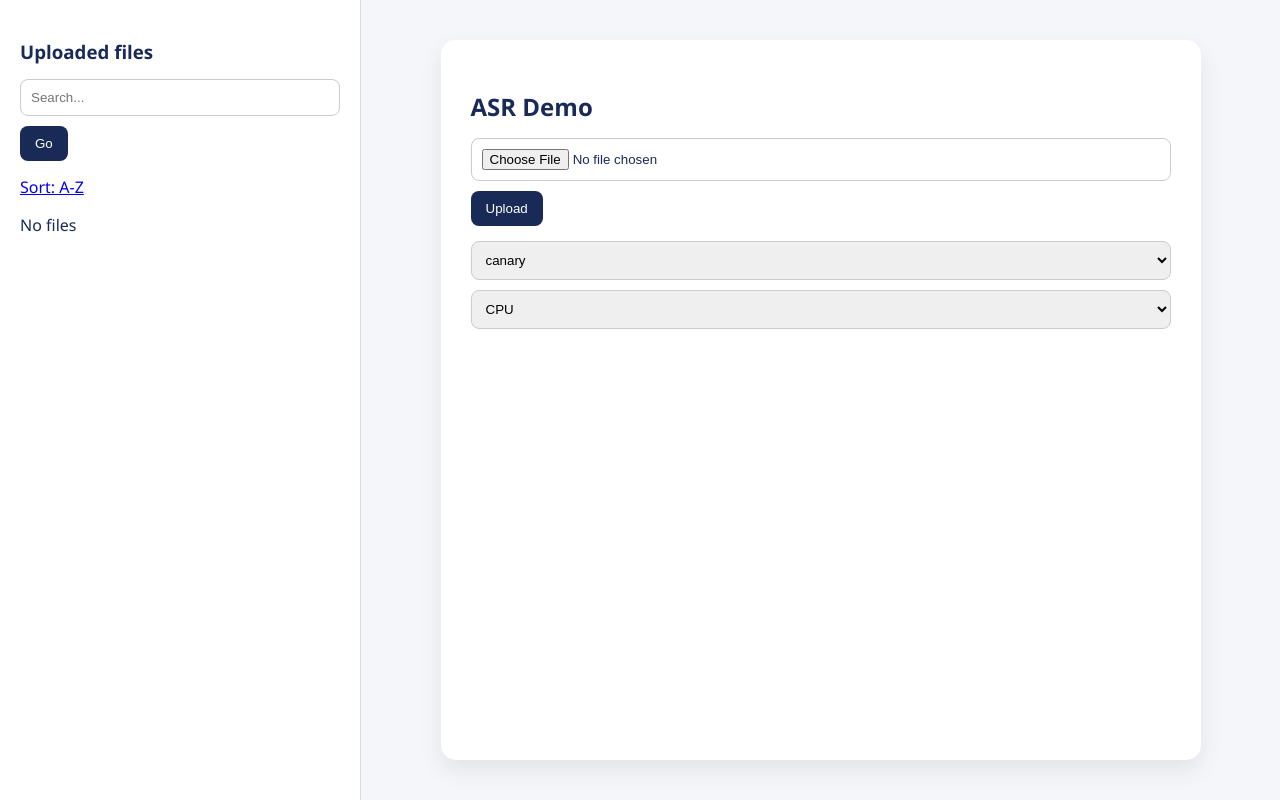
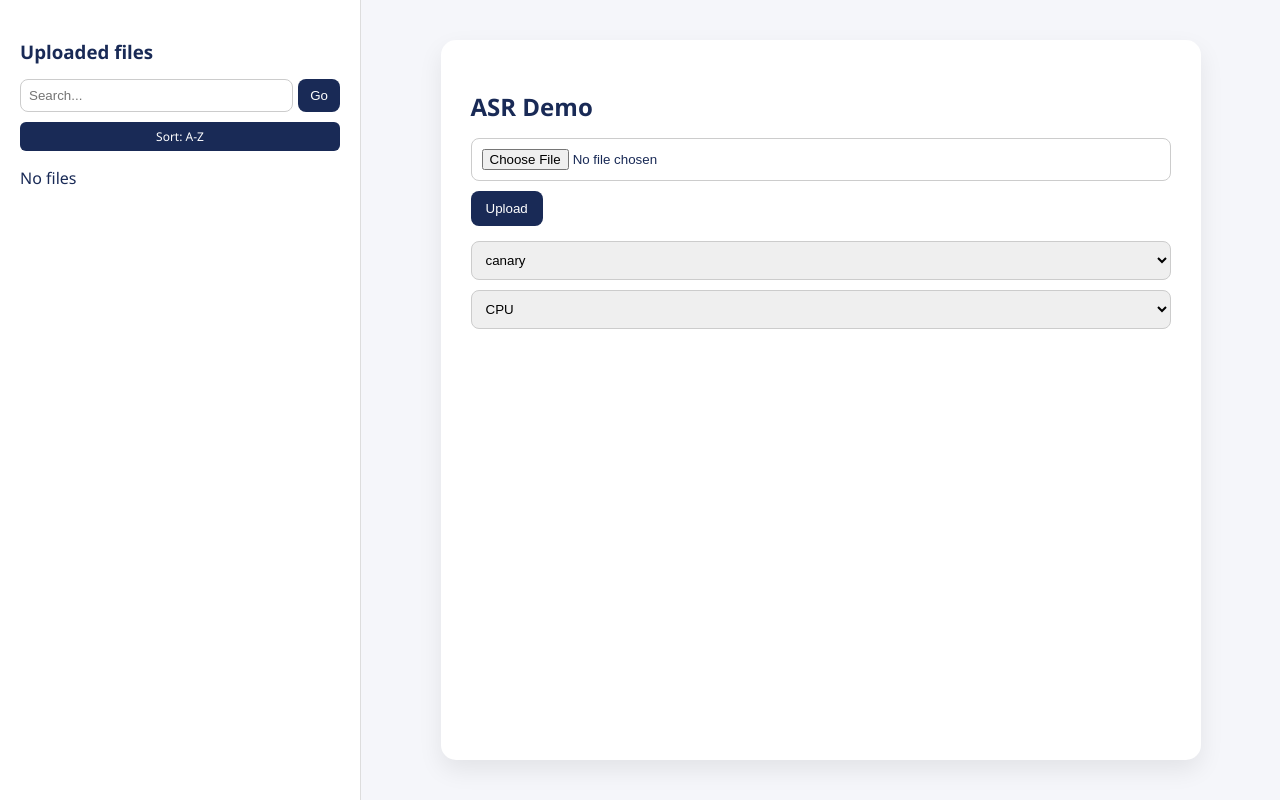
Before and after one commit to danieldedek/test2-image, a Flask app: template app/templates/index.html in a window 1280 px wide. Run offline with Flask 3, Linux system fonts and the light colour scheme; the template is opened without the code that fills it, so the values that code supplies are empty; parts of the project's set-up code (start-up, migrations or seed data) failed here and were passed over.

Commit message:
Update style.css

```diff
--- a/app/static/style.css
+++ b/app/static/style.css
@@ -107,3 +107,54 @@ li {
 .button-row form {
     margin: 0;
 }
+
+.search-form {
+    display: flex;
+    gap: 5px;
+    margin-bottom: 10px;
+}
+
+.search-form input {
+    flex: 1;
+    padding: 8px;
+    margin: 0;
+}
+
+.search-form button {
+    padding: 8px 12px;
+}
+
+.sort-btn {
+    display: block;
+    margin-bottom: 10px;
+    text-decoration: none;
+    background: #192a56;
+    color: white;
+    padding: 6px;
+    border-radius: 6px;
+    font-size: 12px;
+    text-align: center;
+}
+
+.sort-btn:hover {
+    background: #0f1b3a;
+}
+
+.pagination {
+    display: flex;
+    justify-content: space-between;
+    align-items: center;
+    margin-top: 15px;
+    font-size: 14px;
+}
+
+.pagination a {
+    text-decoration: none;
+    color: #192a56;
+    font-weight: bold;
+    margin-right: 8px;
+}
+
+.pagination a:hover {
+    text-decoration: underline;
+}
```
